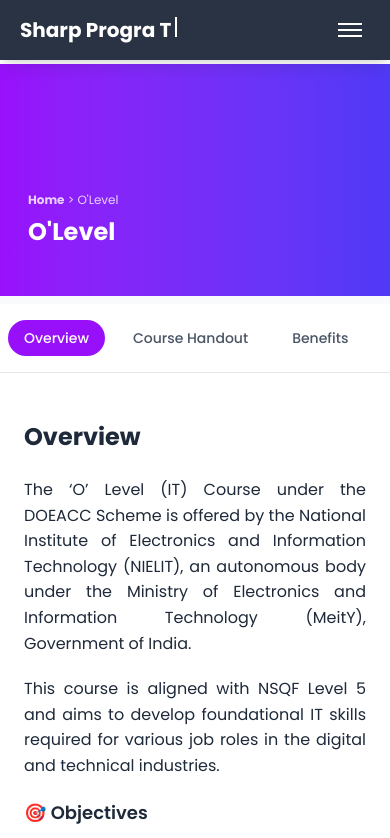
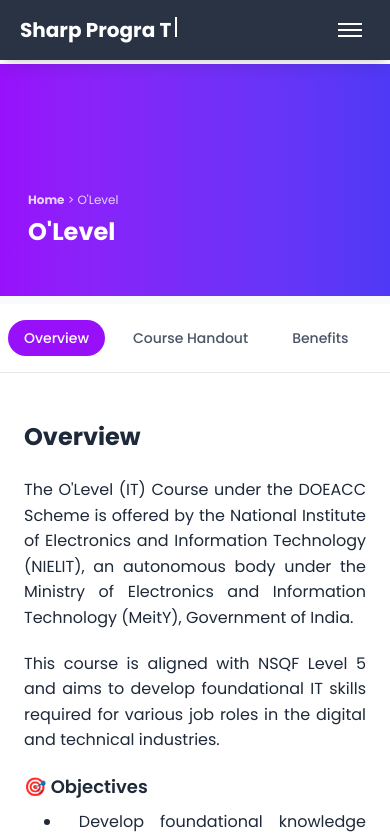
Before and after one commit to sptclasses/Sharp-Programmer-Technology, a Next.js app: page /CourseLandingPage/o-level in a window 390 px wide. Shown: the top 838 px of the page. Built offline with nearby package versions, Linux system fonts and the light colour scheme.

Commit message:
Fixed Vercel error

```diff
--- a/src/app/CourseLandingPage/o-level/page.tsx
+++ b/src/app/CourseLandingPage/o-level/page.tsx
@@ -329,9 +329,9 @@
           <p className="text-xs sm:text-sm opacity-80 mb-2 cursor-pointer">
             <span>
               <Link href="/" className="text-white cursor-pointer hover:-translate-y-1 font-bold transition-transform">Home</Link>
-            </span> &gt; O'Level
+            </span> &gt; O&apos;Level
           </p>
-          <h1 className="text-2xl sm:text-3xl md:text-4xl lg:text-5xl font-bold">O'Level</h1>
+          <h1 className="text-2xl sm:text-3xl md:text-4xl lg:text-5xl font-bold">O&apos;Level</h1>
         </div>
       </div>
 
@@ -363,7 +363,7 @@
             <div className="grid md:grid-cols-2 gap-25 items-start">
               <div className="text-gray-800 space-y-5 text-justify">
                 <p>
-                 The ‘O’ Level (IT) Course under the DOEACC Scheme is offered by the National Institute of Electronics and Information Technology (NIELIT), an autonomous body under the Ministry of Electronics and Information Technology (MeitY), Government of India.
+                 The O&apos;Level (IT) Course under the DOEACC Scheme is offered by the National Institute of Electronics and Information Technology (NIELIT), an autonomous body under the Ministry of Electronics and Information Technology (MeitY), Government of India.
                 </p>
                 <p>This course is aligned with NSQF Level 5 and aims to develop foundational IT skills required for various job roles in the digital and technical industries.</p>
                 <div>
```
